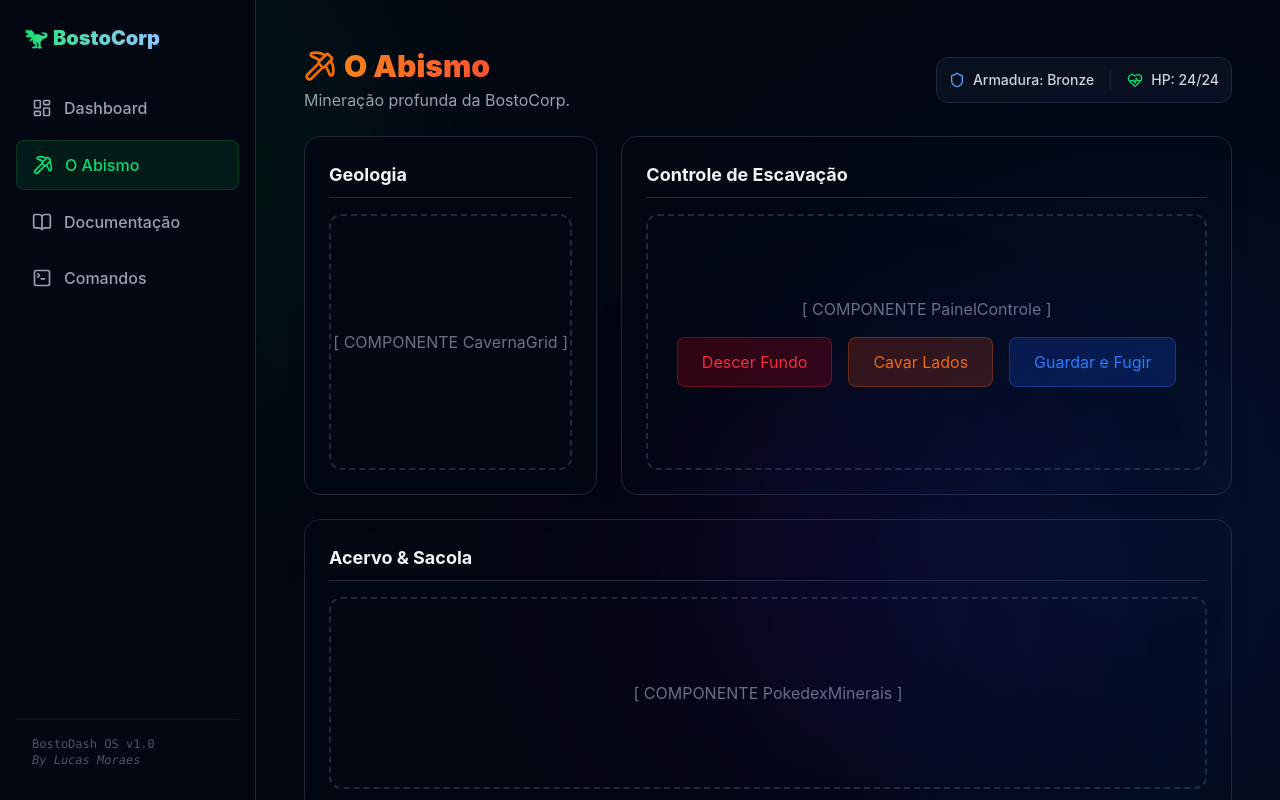
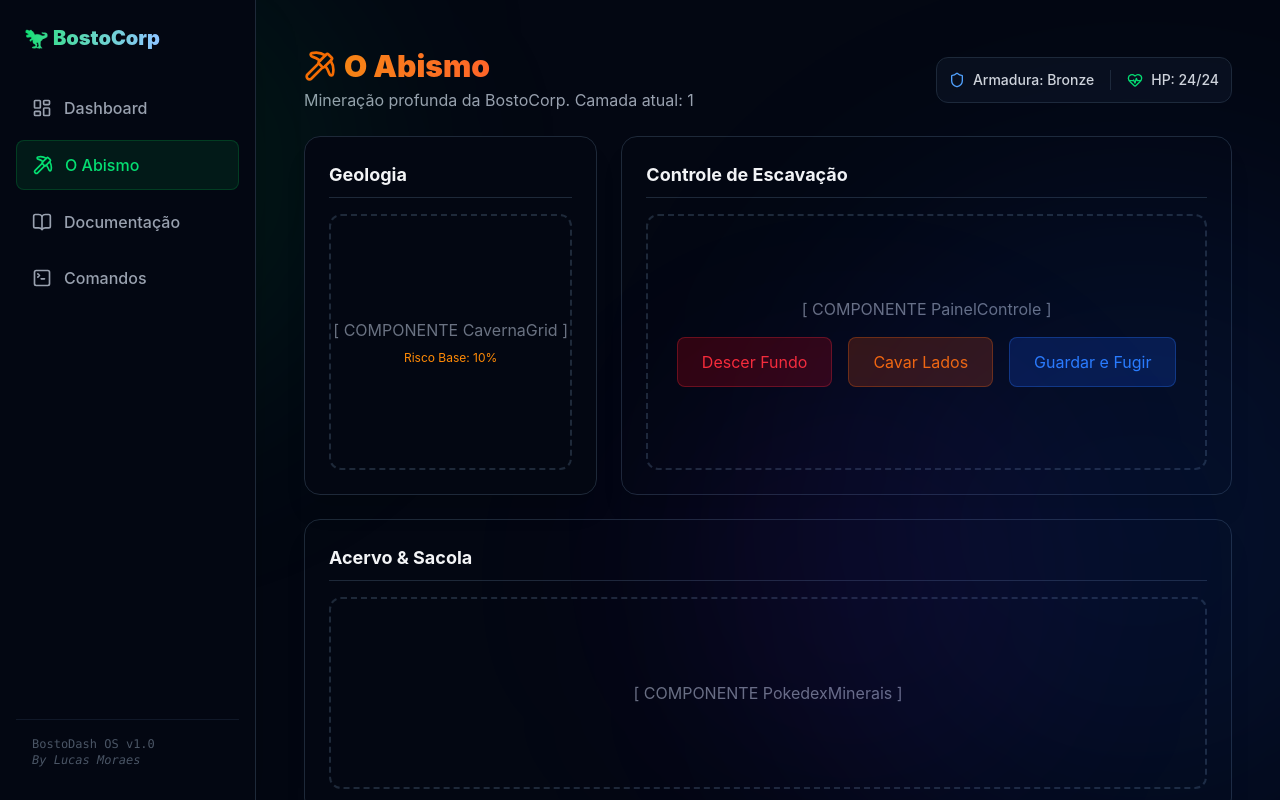
Before and after one commit to Lucke0302/dashboard_chatbot, a React (Vite) app: page /abismo in a window 1280 px wide. Built offline with nearby package versions, Linux system fonts and the light colour scheme; no server answers.

Commit message:
feat: update (abismo)

```diff
--- a/src/pages/Abismo.tsx
+++ b/src/pages/Abismo.tsx
@@ -2,10 +2,10 @@ import { useState } from 'react';
 import { Pickaxe, Shield, HeartPulse } from 'lucide-react';
 
 export default function Abismo() {
-  const [camada, setCamada] = useState(1);
-  const [risco, setRisco] = useState(10.0);
-  const [hpPicareta, setHpPicareta] = useState(24);
-  const [maxHp, setMaxHp] = useState(24);
+  const [camada] = useState(1);
+  const [risco] = useState(10.0);
+  const [hpPicareta] = useState(24);
+  const [maxHp] = useState(24);
 
   return (
     <div className="w-full flex flex-col gap-6">
@@ -17,7 +17,7 @@ export default function Abismo() {
             <Pickaxe size={32} className="text-orange-500" />
             O Abismo
           </h1>
-          <p className="text-gray-400 mt-1">Mineração profunda da BostoCorp.</p>
+          <p className="text-gray-400 mt-1">Mineração profunda da BostoCorp. Camada atual: {camada}</p>
         </div>
 
         {/* STATUS */}
@@ -40,8 +40,9 @@ export default function Abismo() {
         {/* Visão de Camadas */}
         <div className="lg:col-span-1 bg-gray-950 border border-gray-800 rounded-2xl p-6 shadow-xl relative overflow-hidden">
            <h2 className="text-lg font-bold text-gray-100 mb-4 border-b border-gray-800 pb-2">Geologia</h2>
-           <div className="h-64 flex items-center justify-center text-gray-500 border-2 border-dashed border-gray-800 rounded-xl">
-             [ COMPONENTE CavernaGrid ]
+           <div className="h-64 flex flex-col items-center justify-center text-gray-500 border-2 border-dashed border-gray-800 rounded-xl">
+             <span>[ COMPONENTE CavernaGrid ]</span>
+             <span className="text-xs mt-2 text-orange-400">Risco Base: {risco}%</span>
            </div>
         </div>
 
```
